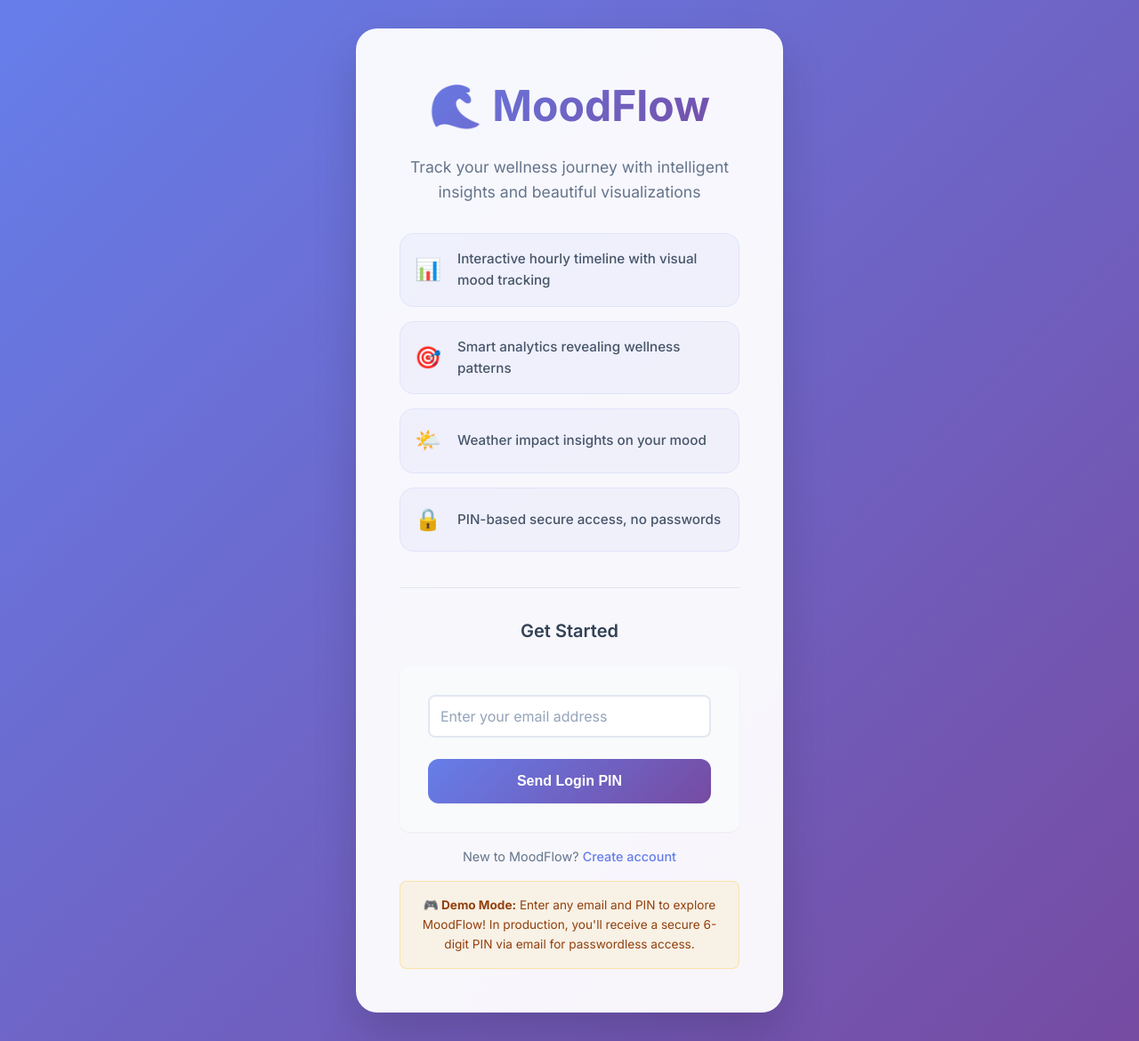
After one commit to w84death/mood-tracker, a Flask app: page / in a window 1280 px wide. The commit adds this page. Shown: the whole page at 89% size. Run offline with Flask 3, Linux system fonts and the light colour scheme.

```diff
--- a/app/app.py
+++ b/app/app.py
@@ -22,6 +22,11 @@ def auth():
     # In demo mode, any email/PIN combination works
     # In production, this would validate against email-sent PINs
     return redirect(url_for('timeline'))
+
+@app.route('/settings')
+def settings():
+    """Placeholder settings page for future personalization features."""
+    return render_template('settings.html')
 
 @app.route('/timeline')
 def timeline():
--- a/app/static/style.css
+++ b/app/static/style.css
@@ -126,13 +126,33 @@ nav a:hover,
   display: flex;
   justify-content: center;
   gap: 1rem;
-  margin: 1rem 0;
+  margin: 1rem;
   flex-wrap: wrap;
   align-items: center;
 }
 
 .nav-buttons .nav-btn[style*="margin-left: auto"] {
   margin-left: auto !important;
+}
+
+/* Active navigation state */
+.nav-btn.active {
+  background: var(--primary-color, #667eea) !important;
+  color: white !important;
+  font-weight: 600;
+  box-shadow: 0 2px 8px rgba(102, 126, 234, 0.3);
+}
+
+/* Logout button specific styling */
+.nav-btn.logout-btn {
+  margin-left: auto;
+  background: #ef4444;
+  border-color: #ef4444;
+}
+
+.nav-btn.logout-btn:hover {
+  background: #dc2626;
+  border-color: #dc2626;
 }
 
 /* Timeline Styles */
--- /dev/null
+++ b/app/templates/home.html
@@ -0,0 +1,395 @@
+<!doctype html>
+<html lang="en">
+<head>
+    <meta charset="UTF-8" />
+    <meta name="viewport" content="width=device-width, initial-scale=1.0" />
+    <title>MoodFlow - Personal Wellness Tracker</title>
+    <link rel="preconnect" href="https://fonts.googleapis.com" />
+    <link rel="preconnect" href="https://fonts.gstatic.com" crossorigin />
+    <link
+      href="https://fonts.googleapis.com/css2?family=Inter:wght@300;400;500;600;700&display=swap"
+      rel="stylesheet"
+    />
+    <link
+      rel="stylesheet"
+      href="{{ url_for('static', filename='style.css') }}"
+    />
+    <style>
+        .landing-container {
+            min-height: 100vh;
+            background: linear-gradient(135deg, #667eea 0%, #764ba2 100%);
+            display: flex;
+            align-items: center;
+            justify-content: center;
+            padding: 2rem;
+        }
+
+        .landing-card {
+            background: rgba(255, 255, 255, 0.95);
+            backdrop-filter: blur(20px);
+            border-radius: 24px;
+            padding: 3rem;
+            max-width: 480px;
+            width: 100%;
+            box-shadow: 0 25px 50px rgba(0, 0, 0, 0.15);
+            border: 1px solid rgba(255, 255, 255, 0.2);
+            text-align: center;
+            animation: fadeInUp 0.8s ease-out;
+        }
+
+        .logo {
+            font-size: 3rem;
+            margin-bottom: 1rem;
+            background: linear-gradient(135deg, #667eea, #764ba2);
+            -webkit-background-clip: text;
+            -webkit-text-fill-color: transparent;
+            background-clip: text;
+            font-weight: 700;
+        }
+
+        .tagline {
+            color: #64748b;
+            font-size: 1.1rem;
+            margin-bottom: 2rem;
+            line-height: 1.6;
+        }
+
+        .features {
+            margin: 2rem 0;
+            text-align: left;
+        }
+
+        .feature {
+            display: flex;
+            align-items: center;
+            margin-bottom: 1rem;
+            padding: 1rem;
+            border-radius: 16px;
+            background: rgba(102, 126, 234, 0.05);
+            transition: all 0.4s cubic-bezier(0.4, 0, 0.2, 1);
+            border: 1px solid rgba(102, 126, 234, 0.1);
+        }
+
+        .feature:hover {
+            background: rgba(102, 126, 234, 0.1);
+            transform: translateX(8px) translateY(-2px);
+            box-shadow: 0 8px 25px rgba(102, 126, 234, 0.15);
+            border-color: rgba(102, 126, 234, 0.2);
+        }
+
+        .feature-icon {
+            font-size: 1.5rem;
+            margin-right: 1rem;
+            min-width: 2rem;
+        }
+
+        .feature-text {
+            color: #475569;
+            font-weight: 500;
+            font-size: 0.95rem;
+        }
+
+        .auth-section {
+            margin-top: 2.5rem;
+            border-top: 1px solid #e2e8f0;
+            padding-top: 2rem;
+        }
+
+        .auth-title {
+            color: #334155;
+            font-size: 1.25rem;
+            font-weight: 600;
+            margin-bottom: 1.5rem;
+        }
+
+        .auth-form {
+            display: flex;
+            flex-direction: column;
+            gap: 1rem;
+        }
+
+        .input-group {
+            position: relative;
+        }
+
+        .auth-input {
+            width: 100%;
+            padding: 1rem 1.25rem;
+            border: 2px solid #e2e8f0;
+            border-radius: 12px;
+            font-size: 1rem;
+            transition: all 0.3s ease;
+            background: white;
+            box-sizing: border-box;
+        }
+
+        .auth-input:focus {
+            outline: none;
+            border-color: #667eea;
+            box-shadow: 0 0 0 3px rgba(102, 126, 234, 0.1);
+        }
+
+        .auth-input::placeholder {
+            color: #94a3b8;
+        }
+
+        .auth-btn {
+            padding: 1rem 2rem;
+            background: linear-gradient(135deg, #667eea, #764ba2);
+            color: white;
+            border: none;
+            border-radius: 12px;
+            font-size: 1rem;
+            font-weight: 600;
+            cursor: pointer;
+            transition: all 0.3s ease;
+            margin-top: 0.5rem;
+        }
+
+        .auth-btn:hover {
+            transform: translateY(-2px);
+            box-shadow: 0 10px 25px rgba(102, 126, 234, 0.3);
+        }
+
+        .auth-btn:active {
+            transform: translateY(0);
+        }
+
+        .auth-toggle {
+            margin-top: 1rem;
+            color: #64748b;
+            font-size: 0.9rem;
+        }
+
+        .auth-toggle a {
+            color: #667eea;
+            text-decoration: none;
+            font-weight: 500;
+        }
+
+        .auth-toggle a:hover {
+            text-decoration: underline;
+        }
+
+        .demo-note {
+            background: rgba(251, 191, 36, 0.1);
+            border: 1px solid rgba(251, 191, 36, 0.3);
+            border-radius: 8px;
+            padding: 1rem;
+            margin-top: 1rem;
+            font-size: 0.85rem;
+            color: #92400e;
+        }
+
+        @keyframes fadeInUp {
+            from {
+                opacity: 0;
+                transform: translateY(30px);
+            }
+            to {
+                opacity: 1;
+                transform: translateY(0);
+            }
+        }
+
+        @media (max-width: 640px) {
+            .landing-container {
+                padding: 1rem;
+            }
+
+            .landing-card {
+                padding: 2rem;
+            }
+
+            .logo {
+                font-size: 2.5rem;
+            }
+        }
+    </style>
+</head>
+<body>
+    <div class="landing-container">
+        <div class="landing-card">
+            <div class="logo">🌊 MoodFlow</div>
+            <p class="tagline">
+                Track your wellness journey with intelligent insights and beautiful visualizations
+            </p>
+
+            <div class="features">
+                <div class="feature">
+                    <span class="feature-icon">📊</span>
+                    <span class="feature-text">Interactive hourly timeline with visual mood tracking</span>
+                </div>
+                <div class="feature">
+                    <span class="feature-icon">🎯</span>
+                    <span class="feature-text">Smart analytics revealing wellness patterns</span>
+                </div>
+                <div class="feature">
+                    <span class="feature-icon">🌤️</span>
+                    <span class="feature-text">Weather impact insights on your mood</span>
+                </div>
+                <div class="feature">
+                    <span class="feature-icon">🔒</span>
+                    <span class="feature-text">PIN-based secure access, no passwords</span>
+                </div>
+            </div>
+
+            <div class="auth-section">
+                <h2 class="auth-title">Get Started</h2>
+
+                <form class="auth-form" id="authForm" action="/auth" method="post">
+                    <div class="input-group">
+                        <input
+                            type="email"
+                            class="auth-input"
+                            placeholder="Enter your email address"
+                            id="emailInput"
+                            name="email"
+                            required
+                        />
+                    </div>
+
+                    <div class="input-group" id="pinGroup" style="display: none;">
+                        <input
+                            type="text"
+                            class="auth-input"
+                            placeholder="Enter 6-digit PIN from email"
+                            id="pinInput"
+                            name="pin"
+                            maxlength="6"
+                        />
+                    </div>
+
+                    <button type="submit" class="auth-btn" id="authButton">
+                        Send Login PIN
+                    </button>
+                </form>
+
+                <div class="auth-toggle">
+                    <span id="toggleText">New to MoodFlow?</span>
+                    <a href="#" id="toggleLink">Create account</a>
+                </div>
+
+                <div class="demo-note">
+                    <strong>🎮 Demo Mode:</strong> Enter any email and PIN to explore MoodFlow!
+                    In production, you'll receive a secure 6-digit PIN via email for passwordless access.
+                </div>
+            </div>
+        </div>
+    </div>
+
+    <script>
+        let isLogin = true;
+        let emailSent = false;
+
+        const authForm = document.getElementById('authForm');
+        const emailInput = document.getElementById('emailInput');
+        const pinInput = document.getElementById('pinInput');
+        const pinGroup = document.getElementById('pinGroup');
+        const authButton = document.getElementById('authButton');
+        const toggleText = document.getElementById('toggleText');
+        const toggleLink = document.getElementById('toggleLink');
+
+        // Toggle between login and register
+        toggleLink.addEventListener('click', (e) => {
+            e.preventDefault();
+            isLogin = !isLogin;
+
+            if (isLogin) {
+                toggleText.textContent = 'New to MoodFlow?';
+                toggleLink.textContent = 'Create account';
+                authButton.textContent = emailSent ? 'Verify PIN' : 'Send Login PIN';
+            } else {
+                toggleText.textContent = 'Already have an account?';
+                toggleLink.textContent = 'Sign in';
+                authButton.textContent = emailSent ? 'Verify PIN' : 'Send Registration PIN';
+            }
+
+            // Reset form state
+            if (!emailSent) {
+                pinGroup.style.display = 'none';
+                emailInput.style.display = 'block';
+            }
+        });
+
+        // Handle form submission
+        authForm.addEventListener('submit', (e) => {
+            e.preventDefault();
+
+            if (!emailSent) {
+                // First step: "send" email
+                const email = emailInput.value.trim();
+                if (!email) return;
+
+                // Simulate sending email
+                authButton.textContent = 'Sending...';
+                authButton.disabled = true;
+
+                setTimeout(() => {
+                    emailSent = true;
+                    emailInput.style.display = 'none';
+                    pinGroup.style.display = 'block';
+                    authButton.textContent = 'Verify PIN';
+                    authButton.disabled = false;
+                    pinInput.focus();
+
+                    // Add visual feedback
+                    pinGroup.style.animation = 'fadeInUp 0.5s ease-out';
+                }, 1500);
+
+            } else {
+                // Second step: verify PIN (fake - any PIN works)
+                const pin = pinInput.value.trim();
+                if (pin.length < 4) {
+                    pinInput.style.borderColor = '#ef4444';
+                    pinInput.style.boxShadow = '0 0 0 3px rgba(239, 68, 68, 0.1)';
+                    return;
+                }
+
+                // Simulate verification
+                authButton.textContent = 'Verifying...';
+                authButton.disabled = true;
+
+                setTimeout(() => {
+                    // Submit the form to the auth route
+                    authForm.submit();
+                }, 1000);
+            }
+        });
+
+        // PIN input formatting
+        pinInput.addEventListener('input', (e) => {
+            e.target.value = e.target.value.replace(/\D/g, '').slice(0, 6);
+            if (e.target.style.borderColor === 'rgb(239, 68, 68)') {
+                e.target.style.borderColor = '#e2e8f0';
+                e.target.style.boxShadow = 'none';
+            }
+        });
+
+        // Auto-submit when PIN is complete
+        pinInput.addEventListener('keyup', (e) => {
+            if (e.target.value.length === 6) {
+                setTimeout(() => authForm.dispatchEvent(new Event('submit')), 500);
+            }
+        });
+
+        // Smooth focus animations
+        document.querySelectorAll('.auth-input').forEach(input => {
+            input.addEventListener('focus', () => {
+                input.parentElement.style.transform = 'translateY(-2px)';
+            });
+
+            input.addEventListener('blur', () => {
+                input.parentElement.style.transform = 'translateY(0)';
+            });
+        });
+
+        // Add some interactive polish
+        document.querySelectorAll('.feature').forEach((feature, index) => {
+            feature.style.animationDelay = `${index * 0.1}s`;
+            feature.style.animation = 'fadeInUp 0.6s ease-out forwards';
+            feature.style.opacity = '0';
+        });
+    </script>
+</body>
+</html>
```
Also changed, not shown: app/templates/analytics.html (+2 -10 lines), app/templates/entries.html (+2 -17 lines), app/templates/nav_buttons.html (added, +21 -0 lines), app/templates/settings.html (added, +228 -0 lines), app/templates/timeline.html (+3 -15 lines).
